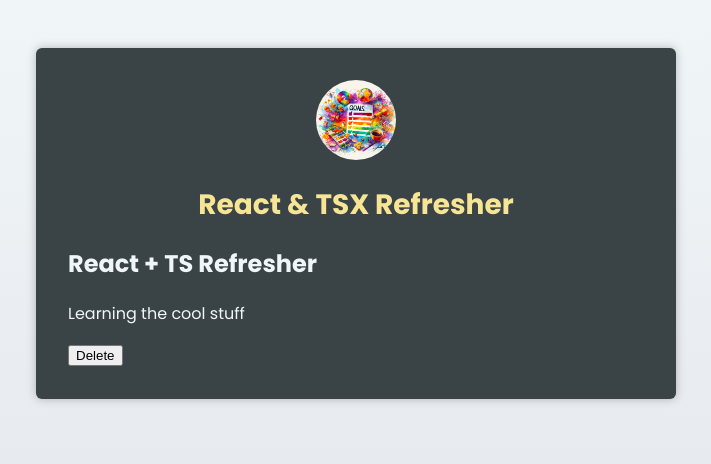
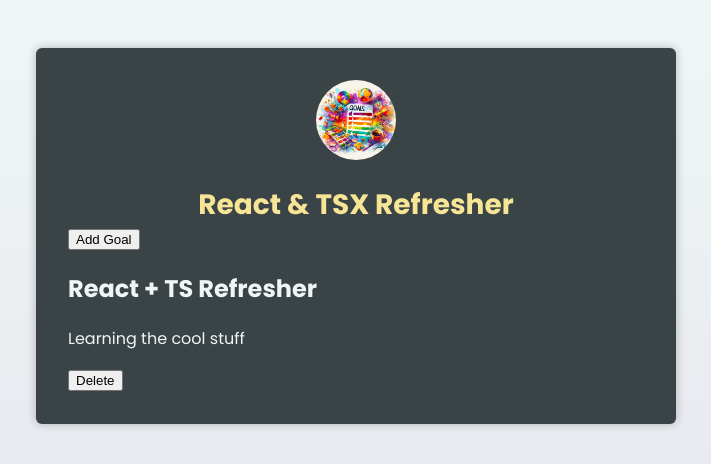
Before and after one commit to redeyedev-208/ga-react-w-typescript-refresher, a React (Vite) app: page / in a window 1280 px wide. Shown: the top 464 px of the page, without its empty margins (284-995 px from the left). Built offline with nearby package versions, Linux system fonts and the light colour scheme.

Commit message:
added new handler for goal setting, with custom type and type needed for managin state

```diff
--- a/src/App.tsx
+++ b/src/App.tsx
@@ -1,13 +1,30 @@
 import CourseGoal from './components/CourseGoal.tsx';
 import Header from './components/Header.tsx';
 import goalsImg from './assets/goals.jpg';
+import { useState } from 'react';
+
+type CourseGoal = {
+  title: string;
+  description: string;
+  id: number;
+};
 
 export default function App() {
+  // Note: you can also use the generic type with state but being a bit verbose might be a more practical approach
+  // Note: this is ultimately up to you as the developer or if a pattern is established across a code base
+  // Note: however if there are deprecated approaches that must need refactoring avoid using generics unless there is no other option
+  const [goals, setGoals] = useState<CourseGoal[]>([]);
+
+  function handleAddGoal() {
+    setGoals(goals);
+  }
+
   return (
     <main>
       <Header image={{ src: goalsImg, alt: 'A list of goals' }}>
         <h1>React & TSX Refresher</h1>
       </Header>
+      <button onClick={handleAddGoal}>Add Goal</button>
       <CourseGoal title='React + TS Refresher'>
         <p>Learning the cool stuff</p>
       </CourseGoal>
```
